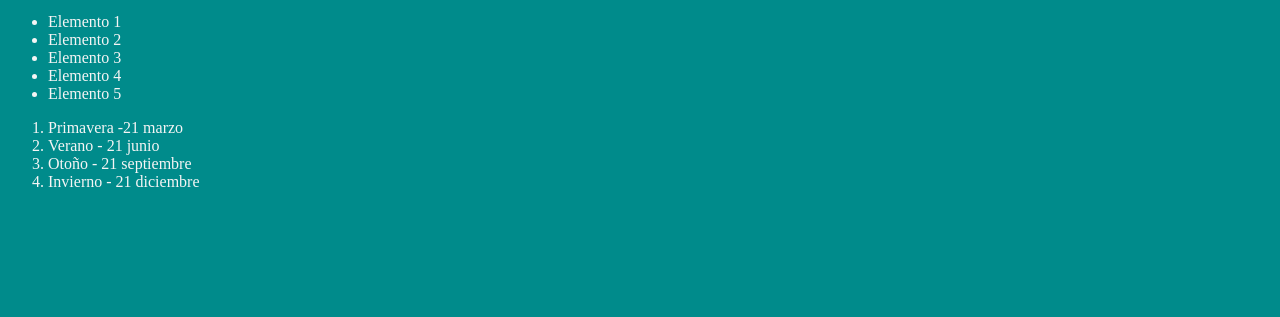
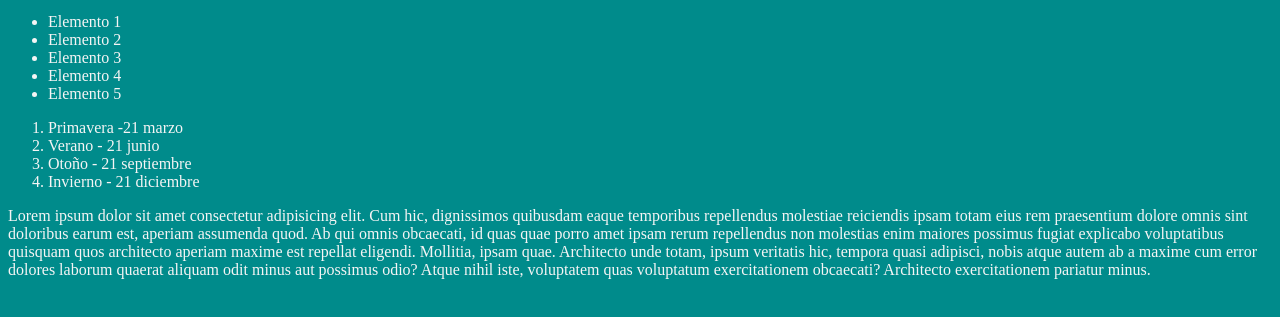
Before and after one commit to Baxxter7/youtube-git, a plain HTML site: page index.html in a window 1280 px wide. Shown: the part 101-418 px from the top of the page. Drawn offline with Linux system fonts and the light colour scheme.

Commit message:
Agregando dos parrafos al index.html

```diff
--- a/index.html
+++ b/index.html
@@ -26,6 +26,8 @@
     <li>Otoño - 21 septiembre</li>
     <li>Invierno - 21 diciembre</li>
   </ol>
+
+  <p>Lorem ipsum dolor sit amet consectetur adipisicing elit. Cum hic, dignissimos quibusdam eaque temporibus repellendus molestiae reiciendis ipsam totam eius rem praesentium dolore omnis sint doloribus earum est, aperiam assumenda quod. Ab qui omnis obcaecati, id quas quae porro amet ipsam rerum repellendus non molestias enim maiores possimus fugiat explicabo voluptatibus quisquam quos architecto aperiam maxime est repellat eligendi. Mollitia, ipsam quae. Architecto unde totam, ipsum veritatis hic, tempora quasi adipisci, nobis atque autem ab a maxime cum error dolores laborum quaerat aliquam odit minus aut possimus odio? Atque nihil iste, voluptatem quas voluptatum exercitationem obcaecati? Architecto exercitationem pariatur minus.</p>
   <script src="index.js"></script>
 </body>
 </html>
```
